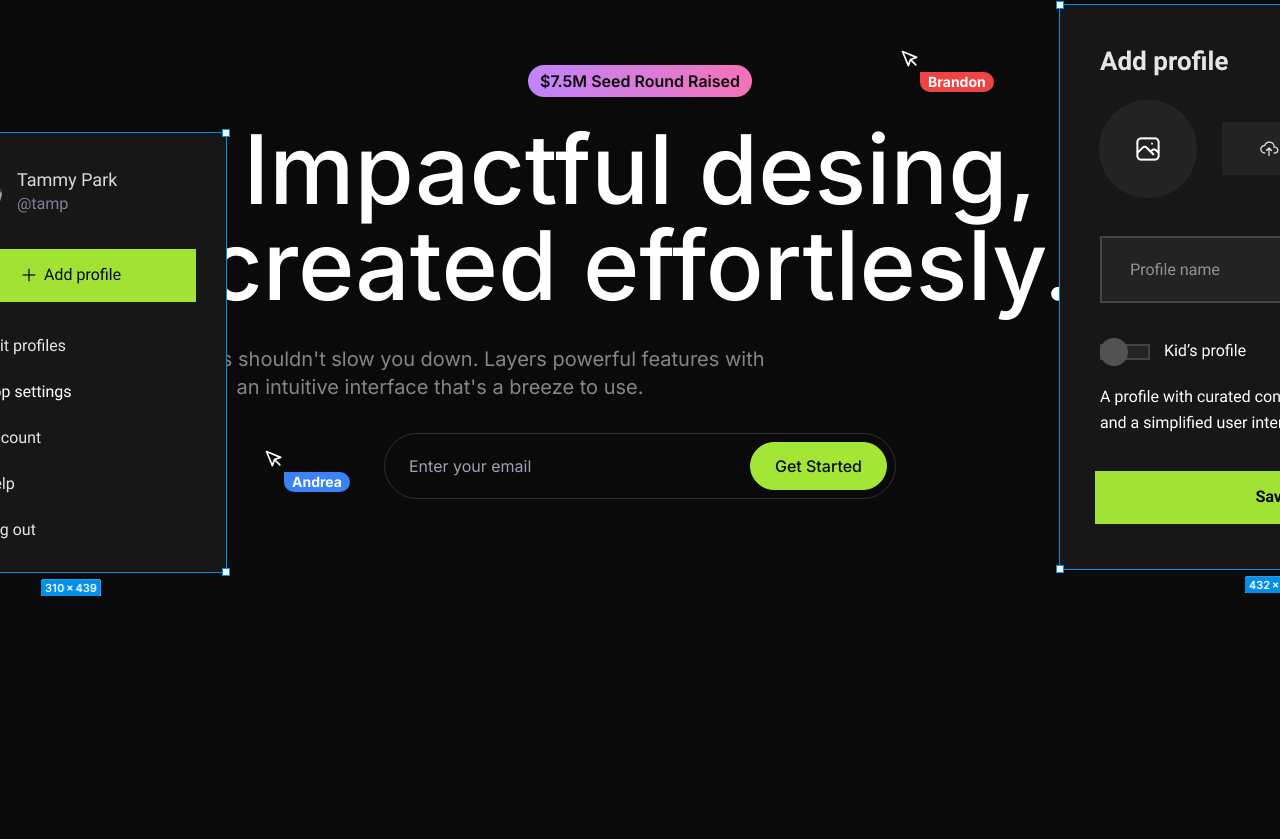
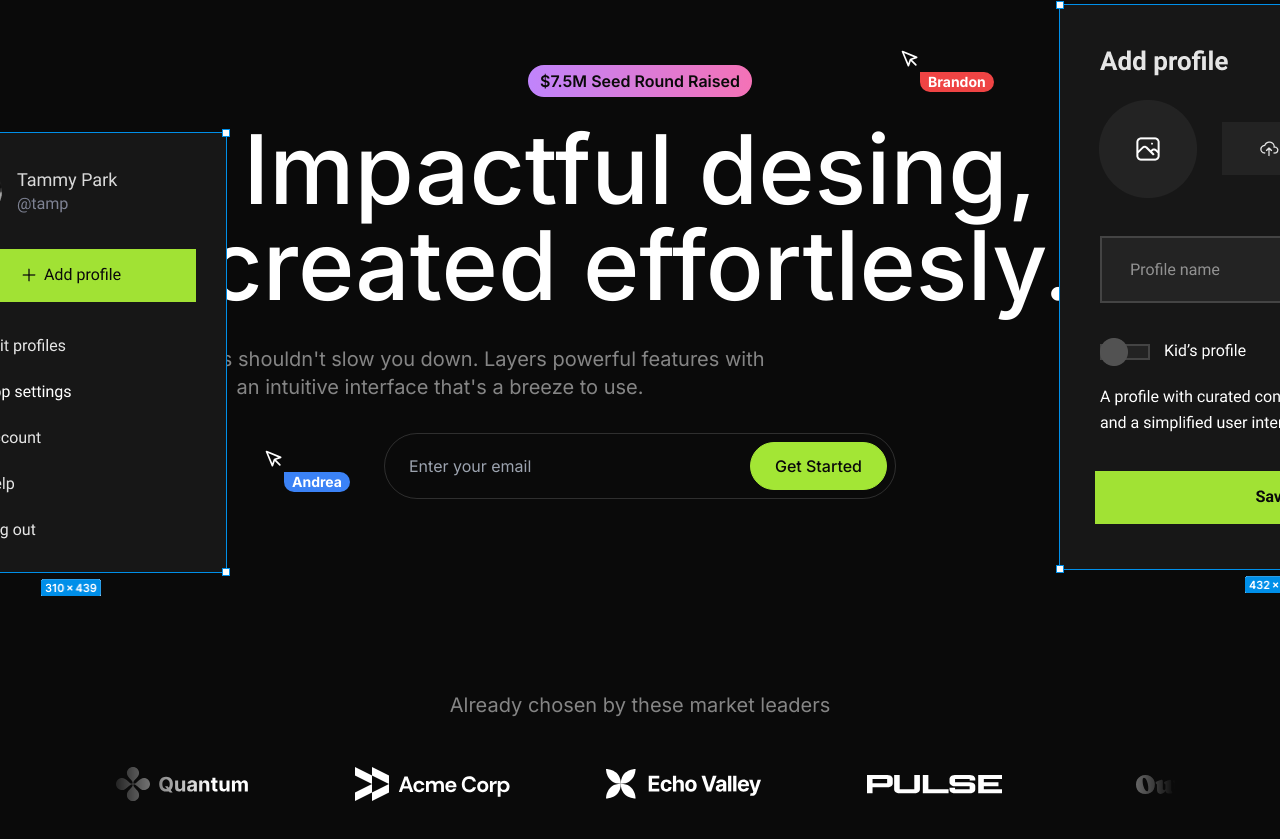
Before and after one commit to assilbekov/animated-landing-page-example, a Next.js app: page / in a window 1280 px wide. Shown: the part 161-1000 px from the top of the page. Before the commit the page ends 800 px from the top, so only its background shows below. Built offline with nearby package versions, Linux system fonts and the light colour scheme.

Commit message:
LogoTicker section

```diff
--- a/src/app/page.tsx
+++ b/src/app/page.tsx
@@ -1,11 +1,13 @@
 import Navbar from "@/sections/Navbar";
 import Hero from "@/sections/Hero";
+import LogoTicker from "@/sections/LogoTicker";
 
 export default function Home() {
   return (
     <>
       <Navbar />
       <Hero />
+      <LogoTicker />
     </>
   );
 }
--- a/src/sections/Hero.tsx
+++ b/src/sections/Hero.tsx
@@ -36,7 +36,7 @@ export default function Hero() {
           <input
             type="email"
             placeholder="Enter your email"
-            className="bg-transparent px-4 md:flex-1"
+            className="bg-transparent px-4 md:flex-1 w-full"
           />
           <Button
             variant="primary"
--- a/src/sections/LogoTicker.tsx
+++ b/src/sections/LogoTicker.tsx
@@ -6,6 +6,7 @@ import outsideLogo from "@/assets/images/outside.svg";
 import apexLogo from "@/assets/images/apex.svg";
 import celestialLogo from "@/assets/images/celestial.svg";
 import twiceLogo from "@/assets/images/twice.svg";
+import Image from "next/image";
 
 const logos = [
   { name: "Quantum", image: quantumLogo },
@@ -19,5 +20,20 @@ const logos = [
 ];
 
 export default function LogoTicker() {
-    return <div>Logo Ticker</div>;
+  return (
+    <section className="py-24 overflow-x-clip">
+      <div className="container">
+        <h3 className="text-center text-xl text-white/50">
+          Already chosen by these market leaders
+        </h3>
+        <div className="overflow-hidden mt-12 [mask-image:linear-gradient(to_right,transparent,black_10%,black_90%,transparent)]">
+          <div className="flex items-center gap-24 pr-24">
+            {logos.map((logo) => (
+              <Image key={logo.name} src={logo.image} alt={logo.name} />
+            ))}
+          </div>
+        </div>
+      </div>
+    </section>
+  );
 }
```
Lines whose indentation alone changed are shown as unchanged.
